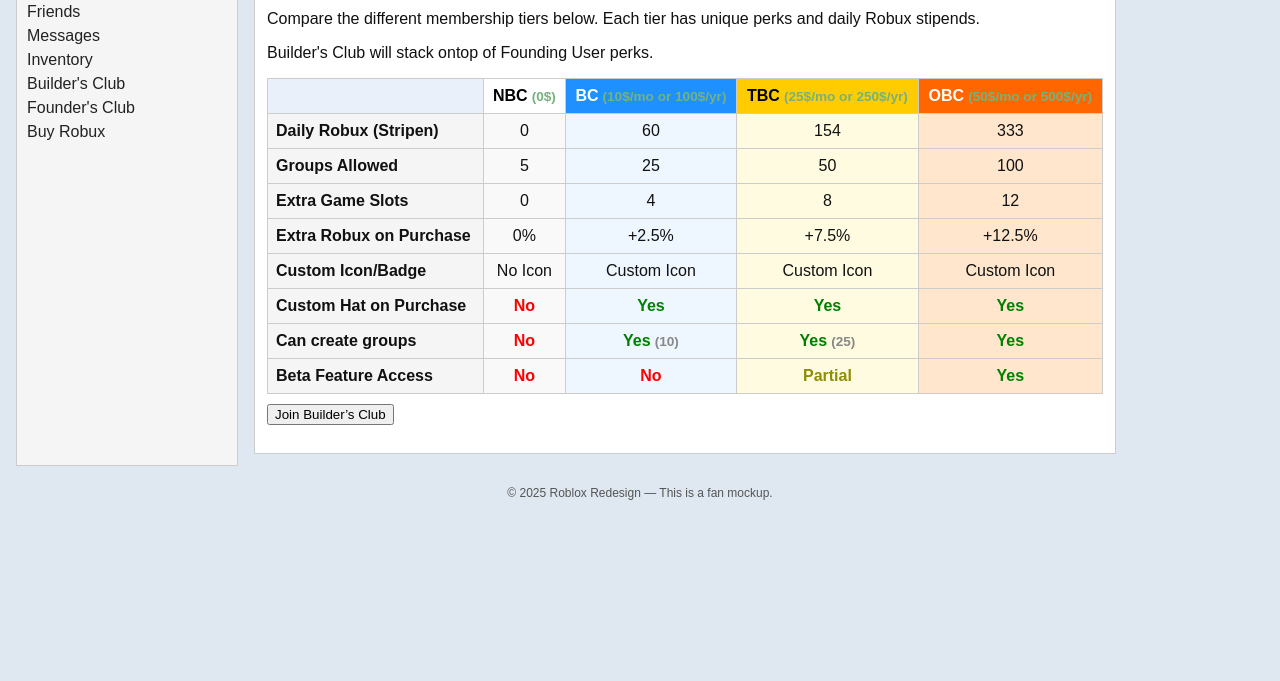
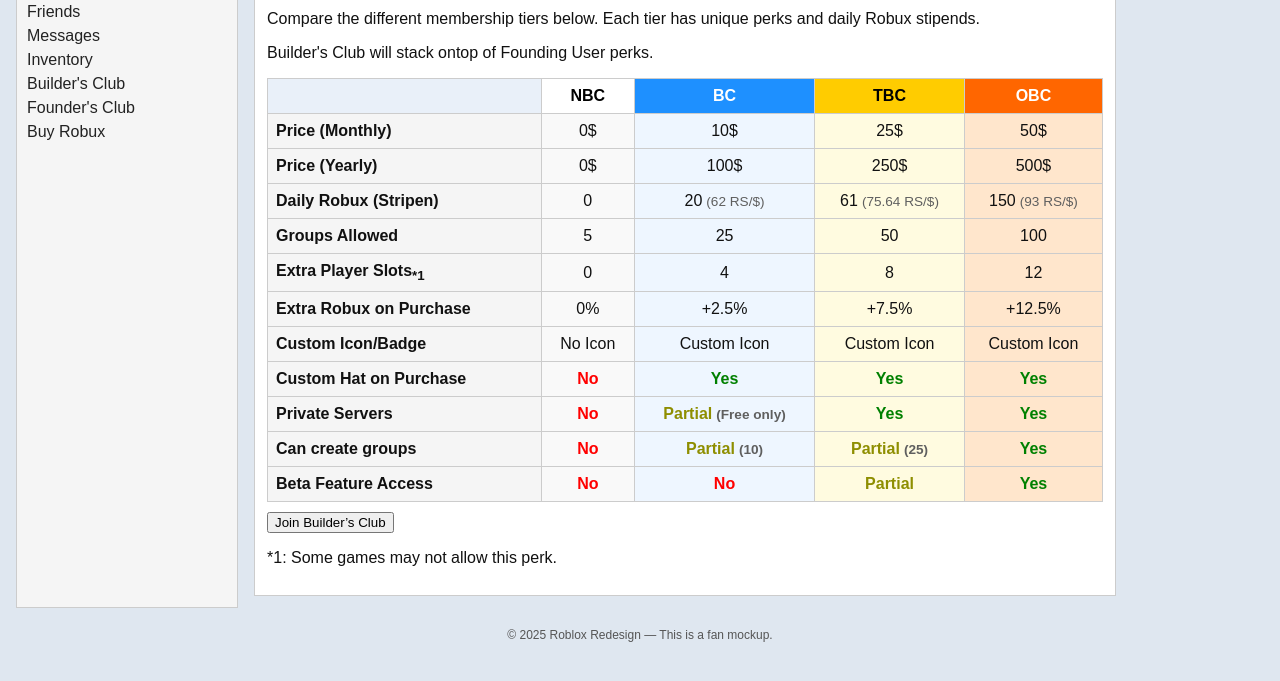
Before and after one commit to goldfinder/EclipseraSystems, a plain HTML site: page HTMLGeneral/buildersclub.html in a window 1280 px wide. Shown: the part 111-792 px from the top of the page. Drawn offline with Linux system fonts and the light colour scheme.

Commit message:
Update buildersclub.html

```diff
--- a/HTMLGeneral/buildersclub.html
+++ b/HTMLGeneral/buildersclub.html
@@ -40,7 +40,7 @@
       font-weight: bold;
     }
     .detail {
-      color: #888;         /* grey color for extra detail */
+      color: #5f5f5f;         /* grey color for extra detail */
       font-size: 0.85em;   /* slightly smaller than main text */
       margin-left: 4px;    /* small space after main text */
     }
@@ -94,17 +94,32 @@
 <table>
   <tr>
     <th></th>
-    <th class="nbc">NBC<span class="pdat">(0$)</span></th>
-    <th class="bc">BC<span class="pdat">(10$/mo or 100$/yr)</span></th>
-    <th class="tbc">TBC<span class="pdat">(25$/mo or 250$/yr)</span></th>
-    <th class="obc">OBC<span class="pdat">(50$/mo or 500$/yr)</span></th>
+    <th class="nbc">NBC</th>
+    <th class="bc">BC</th>
+    <th class="tbc">TBC</th>
+    <th class="obc">OBC</th>
+  </tr>
+    <tr>
+    <td class="perk-col">Price (Monthly)</td>
+    <td>0$</td>
+    <td>10$</td>
+    <td>25$</td>
+    <td>50$</td>
+  </tr>
+  </tr>
+    <tr>
+    <td class="perk-col">Price (Yearly)</td>
+    <td>0$</td>
+    <td>100$</td>
+    <td>250$</td>
+    <td>500$</td>
   </tr>
   <tr>
     <td class="perk-col">Daily Robux (Stripen)</td>
     <td>0</td>
-    <td>60</td>
-    <td>154</td>
-    <td>333</td>
+    <td>20<span class="detail">(62 RS/$)</span></td>
+    <td>61<span class="detail">(75.64 RS/$)</span></td>
+    <td>150<span class="detail">(93 RS/$)</span></td>
   </tr>
   <tr>
     <td class="perk-col">Groups Allowed</td>
@@ -114,7 +129,7 @@
     <td>100</td>
   </tr>
   <tr>
-    <td class="perk-col">Extra Game Slots</td>
+    <td class="perk-col">Extra Player Slots<sub>*1</sub></td>
     <td>0</td>
     <td>4</td>
     <td>8</td>
@@ -141,11 +156,18 @@
     <td class="yes">Yes</td>
     <td class="yes">Yes</td>
   </tr>
+  <tr>
+    <td class="perk-col">Private Servers</td>
+    <td class="no">No</td>
+    <td class="partial">Partial<span class="detail">(Free only)</span></td>
+    <td class="yes">Yes</td>
+    <td class="yes">Yes</td>
+  </tr>
     <tr>
     <td class="perk-col">Can create groups</td>
     <td class="no">No</td>
-    <td class="yes">Yes<span class="detail">(10)</span></td>
-    <td class="yes">Yes<span class="detail">(25)</span></td>
+    <td class="partial">Partial<span class="detail">(10)</span></td>
+    <td class="partial">Partial<span class="detail">(25)</span></td>
     <td class="yes">Yes</td>
   </tr>
   </tr>
@@ -162,6 +184,9 @@
         <p style="margin-top:10px;">
           <button onclick="alert('Mockup only — purchase not available')">Join Builder’s Club</button>
         </p>
+        <p>
+            *1: Some games may not allow this perk.
+        </p>
       </div>
     </div>
   </div>
```
